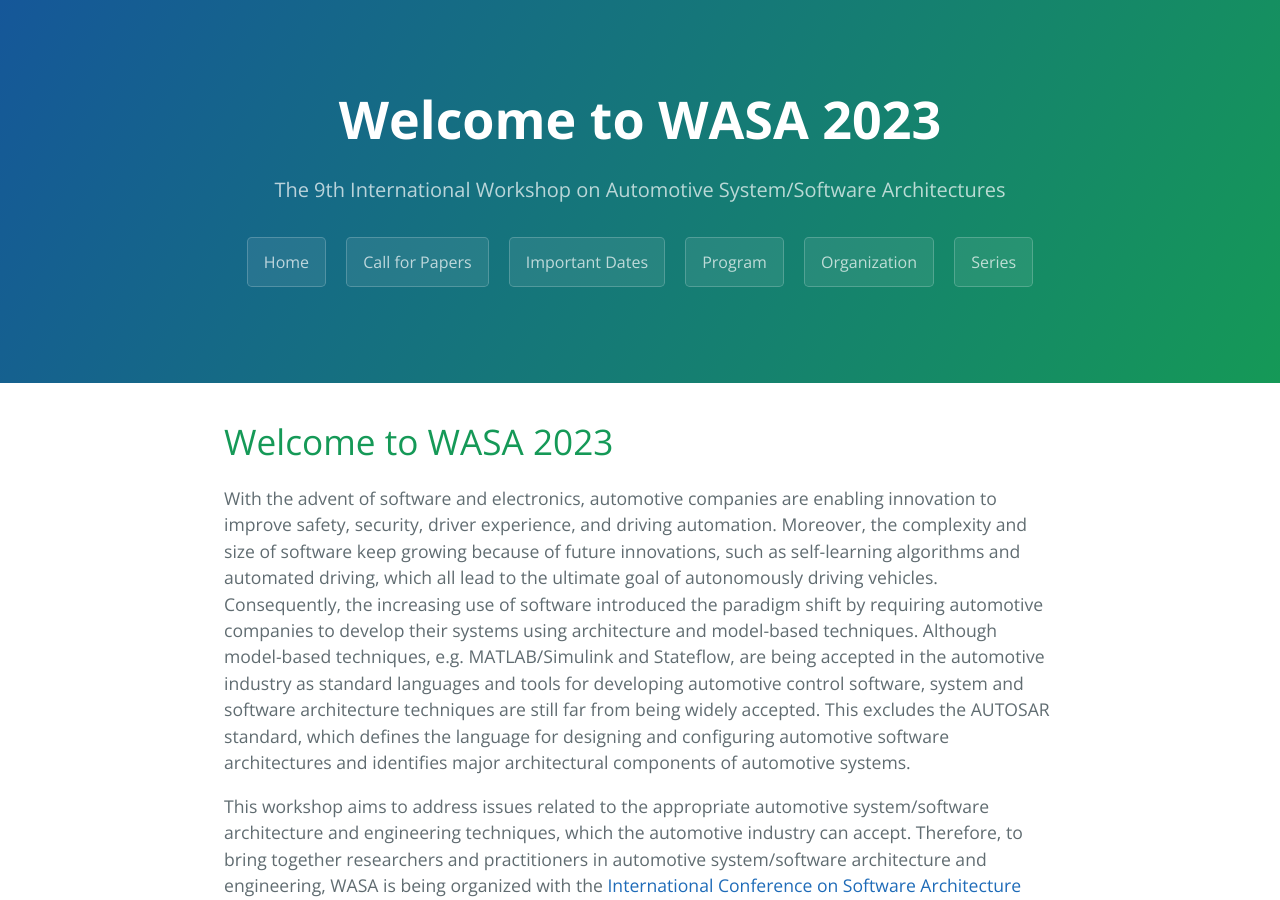
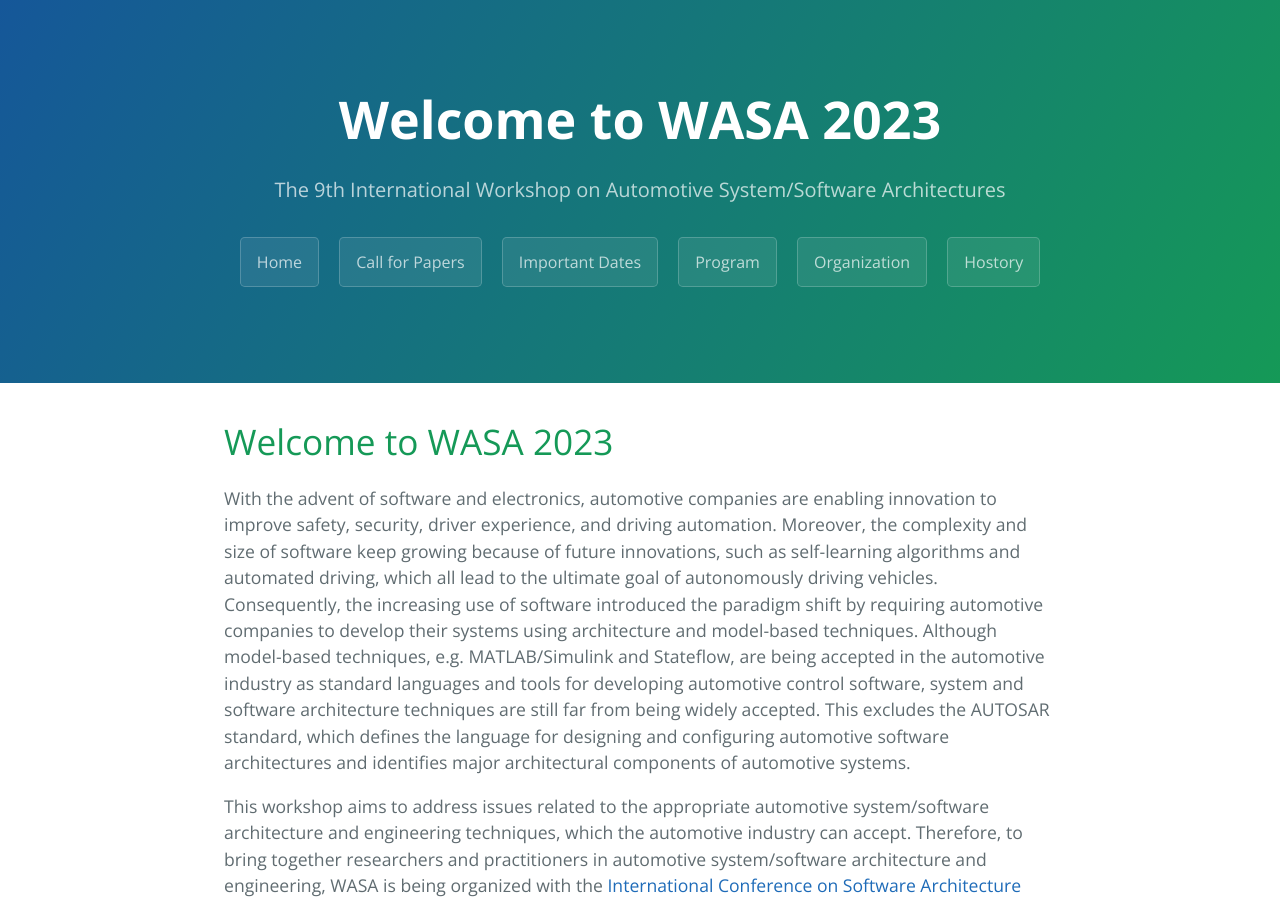
Before and after one commit to WASA-Workshop/2023, a Jekyll site: the page built from index.md, in a window 1280 px wide and 900 px high. Built offline with Jekyll 4.4.1, drawn with Linux system fonts in a browser that asks for light colours; our own code applies the rules of GitHub Pages for plain Markdown files.

Commit message:
Update default.html

```diff
--- a/_layouts/default.html
+++ b/_layouts/default.html
@@ -18,12 +18,12 @@
     <header class="page-header" role="banner">
       <h1 class="project-name">{{ page.title | default: site.title | default: site.github.repository_name }}</h1>
       <h2 class="project-tagline">{{ page.description | default: site.description | default: site.github.project_tagline }}</h2>
-      <a href="#home" class="btn">Home</a>
-      <a href="#cfp" class="btn">Call for Papers</a>
-      <a href="#dates" class="btn">Important Dates</a>
+      <a href="#welcome-to-wasa-2023" class="btn">Home</a>
+      <a href="#call-for-papers" class="btn">Call for Papers</a>
+      <a href="#important-dates" class="btn">Important Dates</a>
       <a href="#program" class="btn">Program</a>
       <a href="#organization" class="btn">Organization</a>
-      <a href="#series" class="btn">Series</a>
+      <a href="#history" class="btn">Hostory</a>
     </header>
 
     <main id="content" class="main-content" role="main">
```
